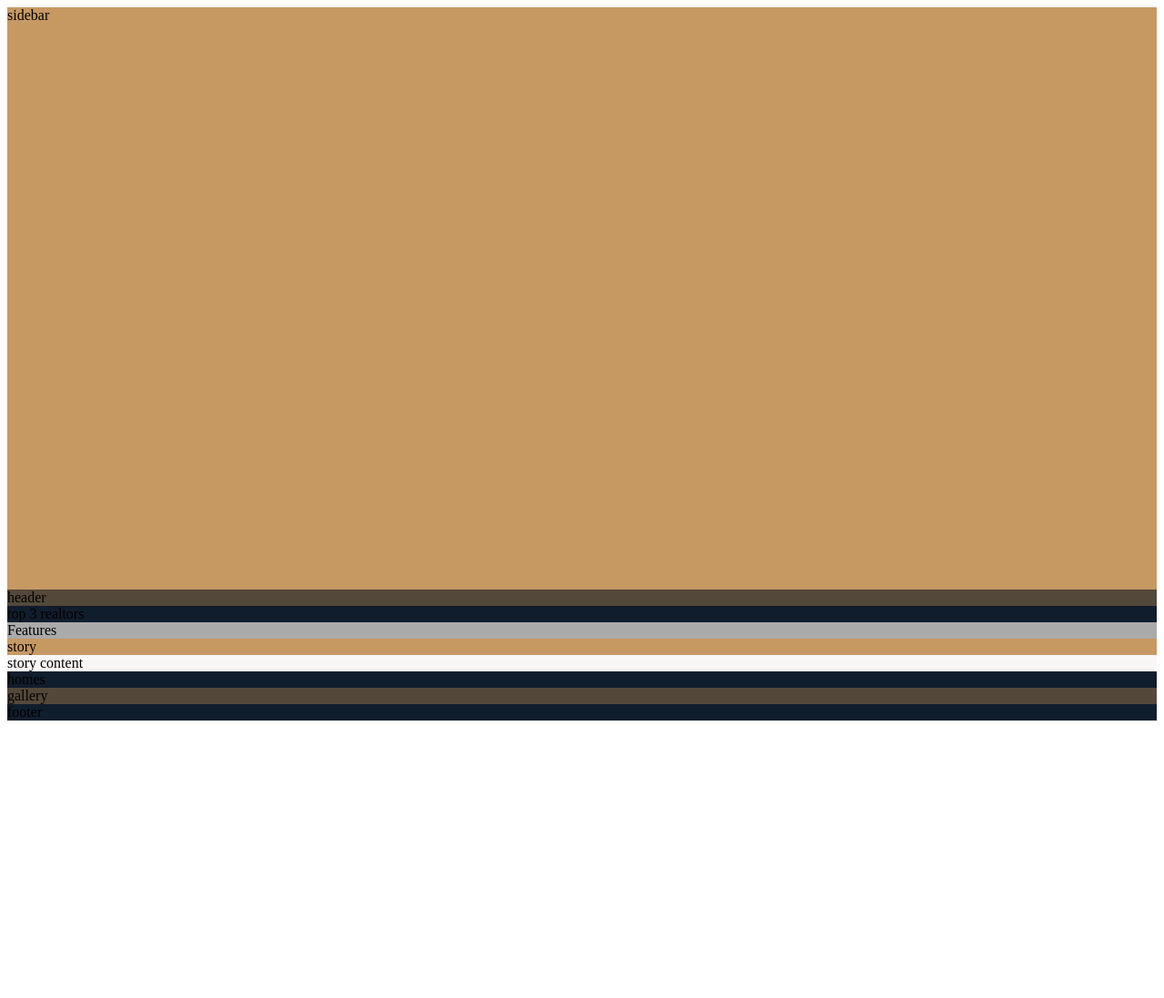
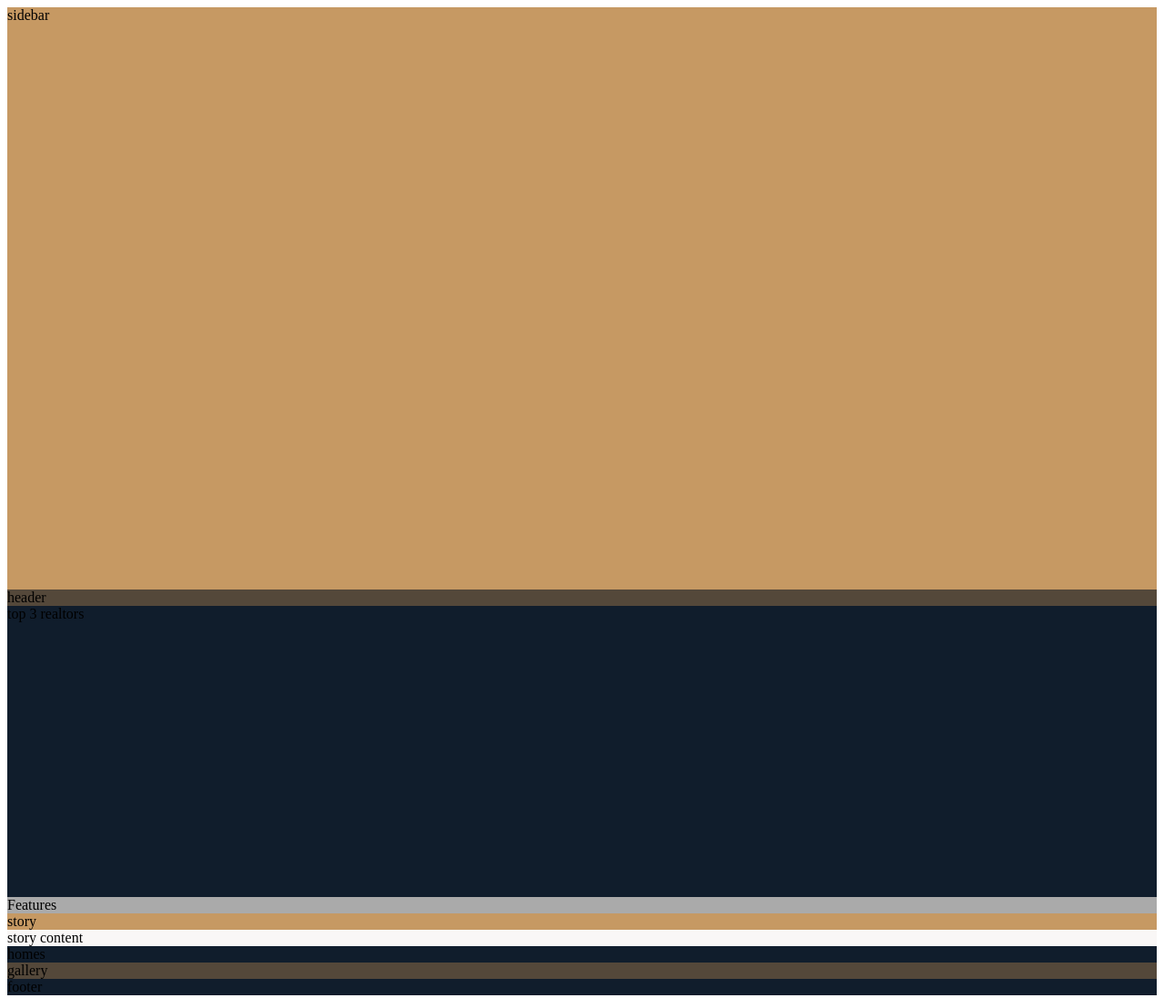
Before and after one commit to tolu-c/legendary-palm-tree, a plain HTML site: page index.html in a window 1280 px wide. Shown: the whole page at 91% size. Before the commit the page ends 800 px from the top, so only its background shows below. Drawn offline with Linux system fonts and the light colour scheme.

Commit message:
building layout

```diff
--- a/static/scss/_base.scss
+++ b/static/scss/_base.scss
@@ -16,5 +16,5 @@ $font-display: "Josefin Sans", sans-serif;
 
 .container {
   display: grid;
-  grid-template-rows: 80vh;
+  grid-template-rows: 80vh min-content 40vh repeat(3, min-content);
 }
```
Also changed, not shown: static/css/main.css, static/css/main.min.css.
